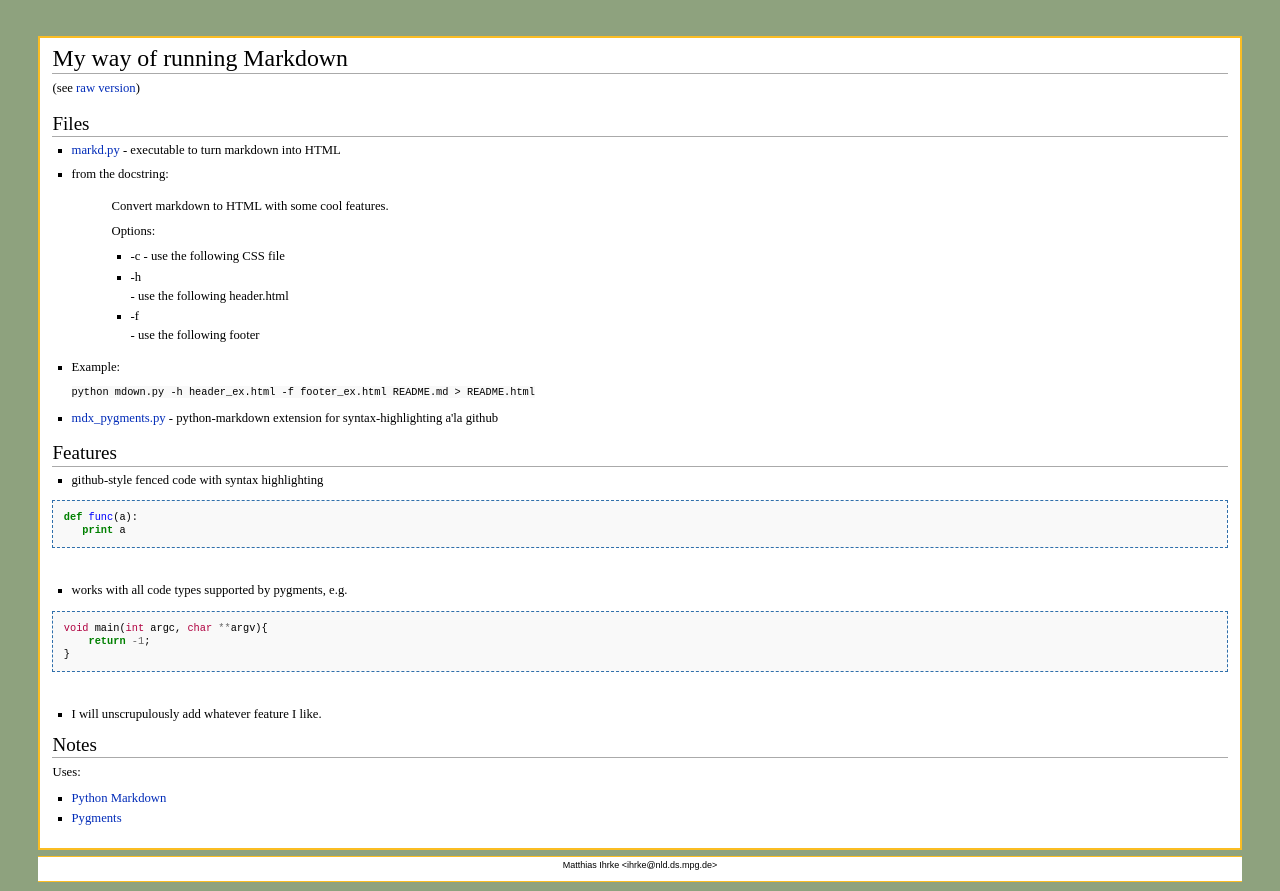
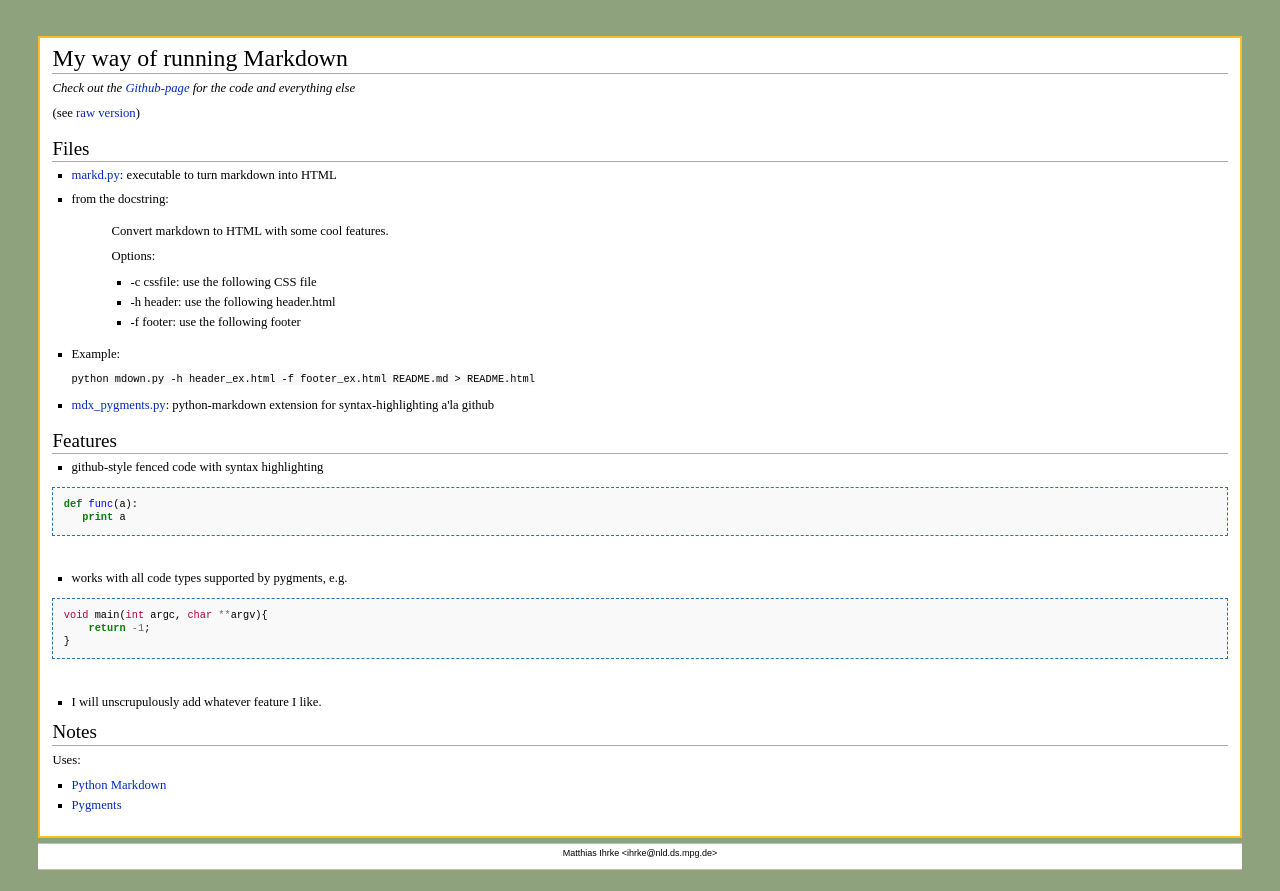
Before and after one commit to ihrke/mi-markdown, a plain HTML site: page index.html in a window 1280 px wide. Drawn offline with Linux system fonts and the light colour scheme.

Commit message:
new page

```diff
--- a/index.html
+++ b/index.html
@@ -6,19 +6,21 @@
 <div id="content">
 
 <h1>My way of running Markdown</h1>
+<p><em>Check out the <a href="https://github.com/ihrke/mi-markdown">Github-page</a> for
+the code and everything else</em></p>
 <p>(see <a href="https://raw.github.com/ihrke/mi-markdown/master/README.md">raw version</a>)</p>
 <h2>Files</h2>
 <ul>
-<li><a href="markd.py">markd.py</a> - executable to turn markdown into HTML</li>
+<li><a href="https://github.com/ihrke/mi-markdown/blob/master/mdown.py">markd.py</a>: executable to turn markdown into HTML</li>
 <li>
 <p>from the docstring:</p>
 <blockquote>
 <p>Convert markdown to HTML with some cool features.</p>
 <p>Options:</p>
 <ul>
-<li>-c <cssfile> - use the following CSS file</li>
-<li>-h <header>  - use the following header.html</li>
-<li>-f <footer>  - use the following footer</li>
+<li>-c cssfile: use the following CSS file</li>
+<li>-h header:  use the following header.html</li>
+<li>-f footer:  use the following footer</li>
 </ul>
 </blockquote>
 </li>
@@ -27,7 +29,7 @@
 <p><code>python mdown.py -h header_ex.html -f footer_ex.html README.md &gt; README.html</code></p>
 </li>
 <li>
-<p><a href="mdx_pygments.py">mdx_pygments.py</a> - python-markdown extension for syntax-highlighting a'la github</p>
+<p><a href="https://github.com/ihrke/mi-markdown/blob/master/mdx_pygments.py">mdx_pygments.py</a>: python-markdown extension for syntax-highlighting a'la github</p>
 </li>
 </ul>
 <h2>Features</h2>
```
